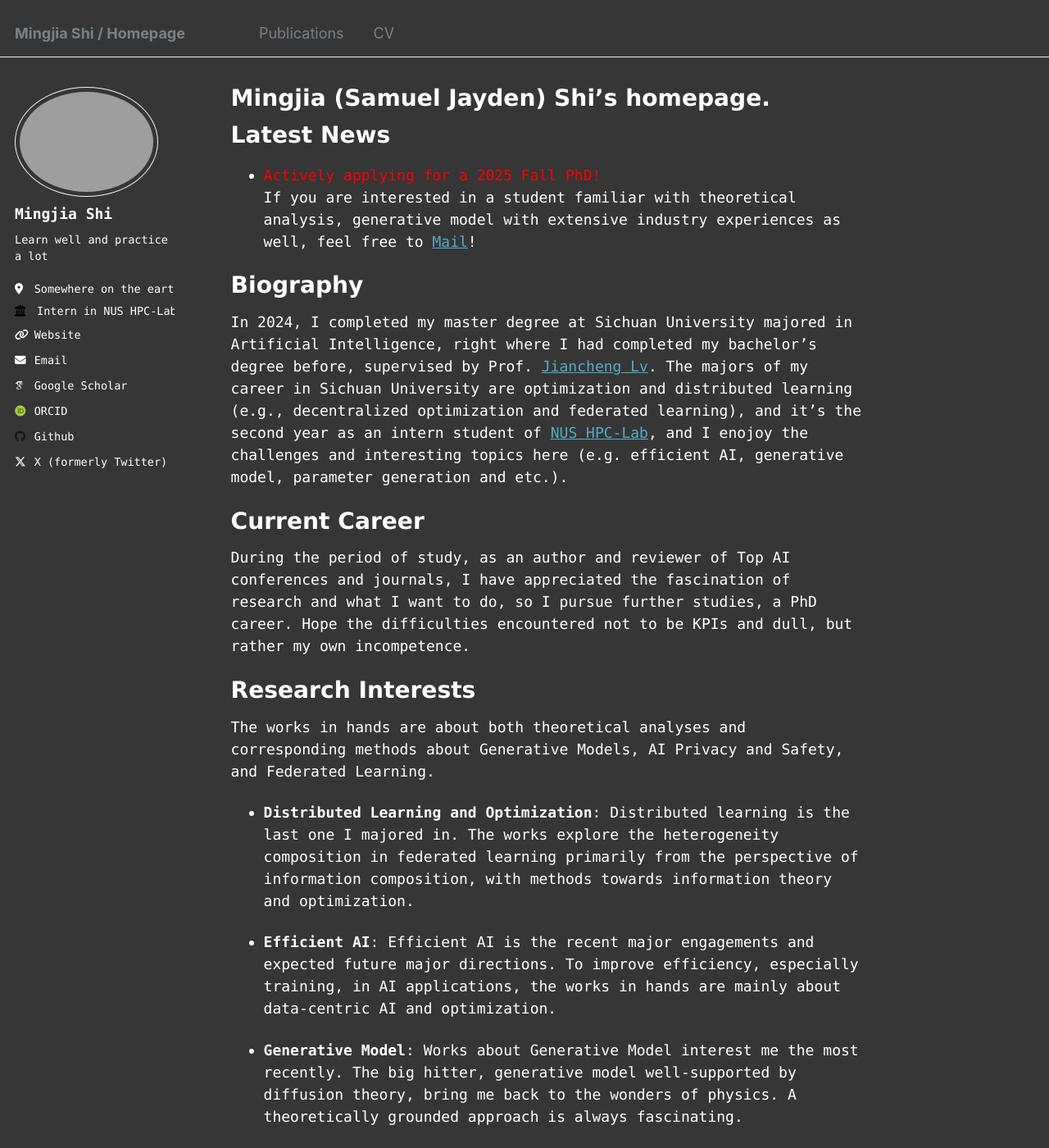
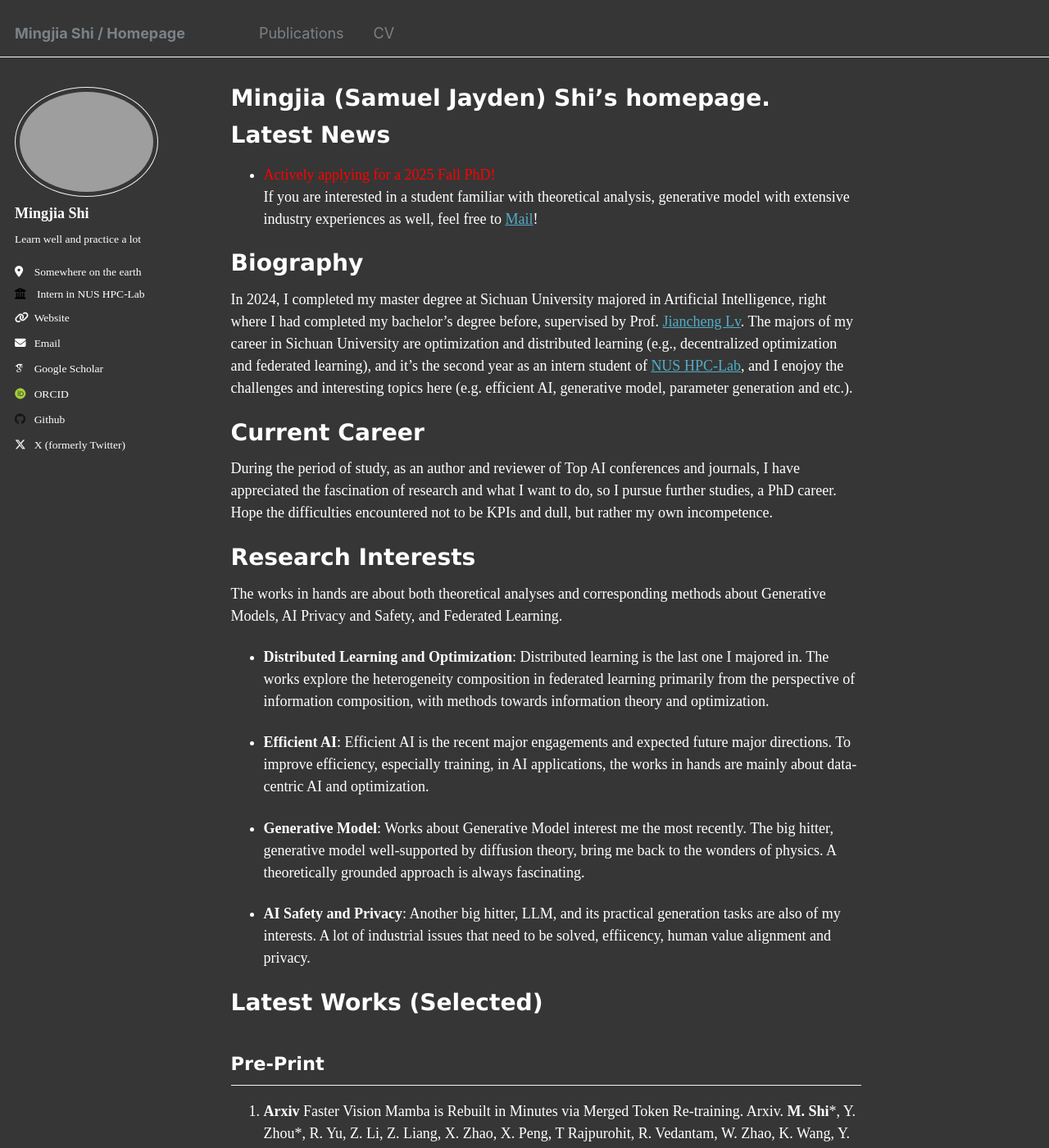
Before and after one commit to BDeMo/homepage, a Jekyll site: the page built from _pages/about.md, in a window 1280 px wide and 1400 px high. Shown: the whole window at 82% size. Built offline with Jekyll 4.4.1, drawn with Linux system fonts in a browser that asks for light colours; some web fonts are replaced.

Commit message:
Update fonts

```diff
--- a/_sass/_variables.scss
+++ b/_sass/_variables.scss
@@ -30,7 +30,7 @@ $calisto                    : "Calisto MT", serif;
 $garamond                   : Garamond, serif;
 
 // customized font
-$my_font                    : $google, $monospace;
+$my_font                    : $google;
 $my_header_font             : Geneva, Garamond, "Lucida Bright";
 
 $sidebar_font               : $my_font;
```
